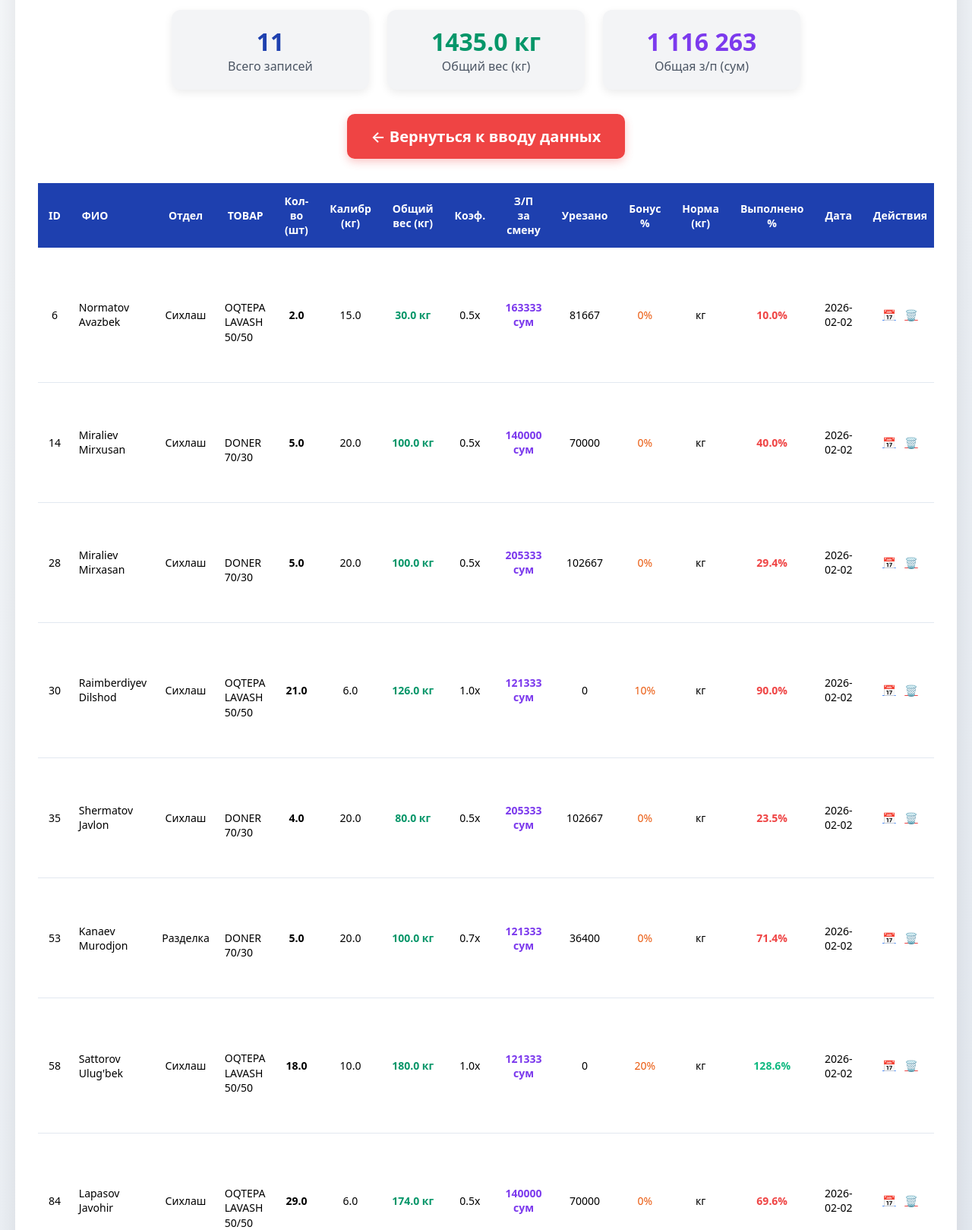
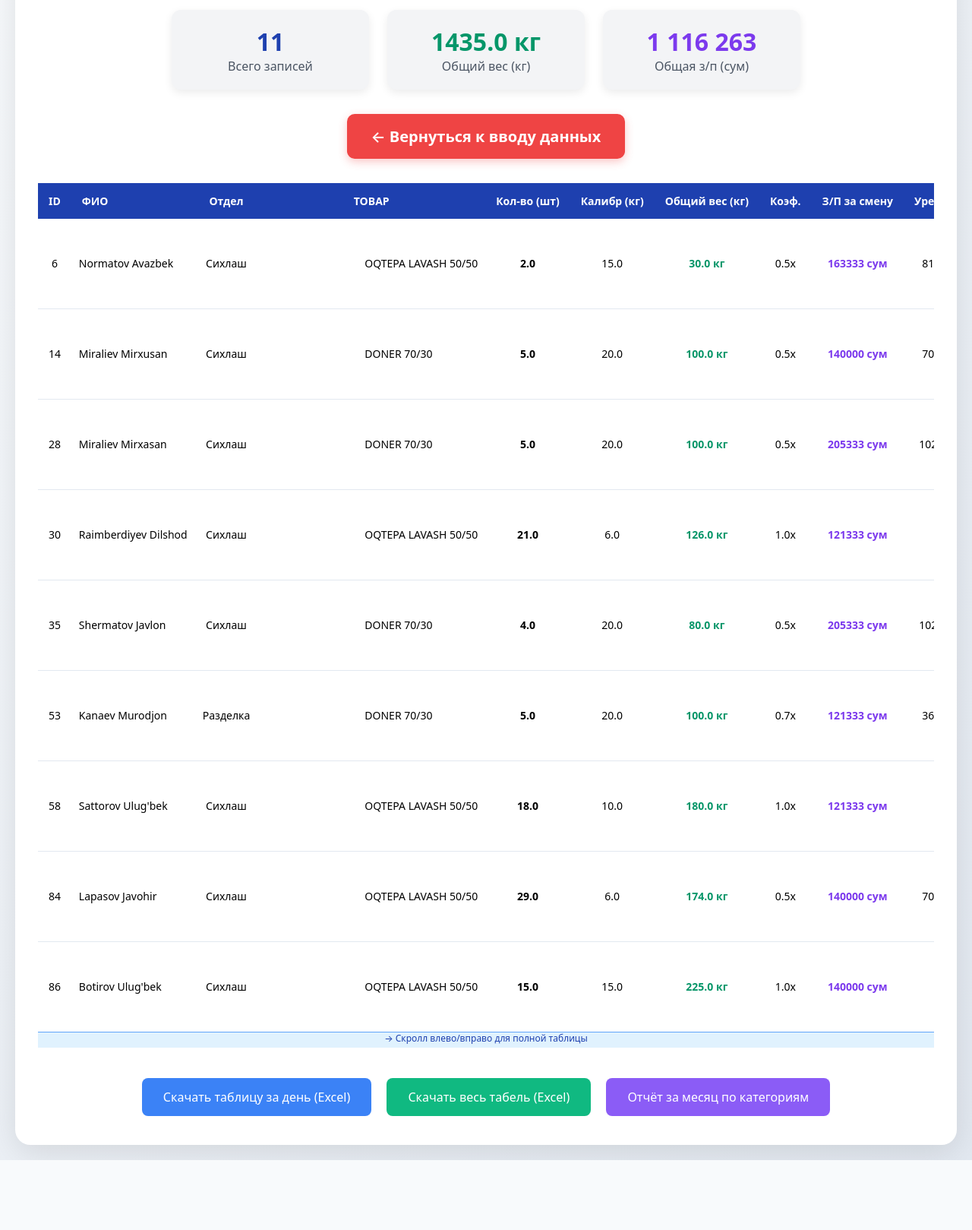
Before and after one commit to Dilmurod1985/worker-kpd, a Flask app: page /tabel in a window 1280 px wide. Shown: the part 308-1927 px from the top of the page at 76% size. After the commit the page ends 1835 px from the top, so only its background shows below. Run offline with Flask 2, Linux system fonts and the light colour scheme; data comes from the database, SQL or seed files in the repository.

Commit message:
лучшен горизонтальный скролл таблицы: плавающая полоса, красивый синий скроллбар, ограничение высоты 70vh

```diff
--- a/templates/tabel.html
+++ b/templates/tabel.html
@@ -179,6 +179,22 @@
             padding: 40px;
             font-size: 1.1em;
         }
+
+        /* Красивый скроллбар для таблицы */
+        div[style*="overflow-x:auto"]::-webkit-scrollbar {
+            height: 12px;
+        }
+        div[style*="overflow-x:auto"]::-webkit-scrollbar-track {
+            background: #f1f5f9;
+            border-radius: 6px;
+        }
+        div[style*="overflow-x:auto"]::-webkit-scrollbar-thumb {
+            background: #60a5fa;
+            border-radius: 6px;
+        }
+        div[style*="overflow-x:auto"]::-webkit-scrollbar-thumb:hover {
+            background: #3b82f6;
+        }
     </style>
 </head>
 <body>
@@ -255,8 +271,9 @@
 
             <!-- Таблица -->
     {% if has_records %}
-    <div style="overflow-x:auto;">
-        <table style="width:100%; border-collapse:collapse; font-size:14px; background:white; border-radius:12px; box-shadow:0 4px 12px rgba(0,0,0,0.08);">
+    <div style="position:relative; overflow:hidden; margin:24px 0;">
+        <div style="overflow-x:auto; max-height:70vh; scrollbar-width:thin; scrollbar-color:#60a5fa #e0f2fe;">
+            <table style="width:max-content; min-width:100%; border-collapse:collapse; font-size:14px; background:white; border-radius:12px; box-shadow:0 4px 12px rgba(0,0,0,0.08);">
                 <thead>
                     <tr style="background:#1e40af; color:white;">
                         <th style="padding:14px; text-align:center;">ID</th>
@@ -317,6 +334,14 @@
                         {% endfor %}
                     </tbody>
                 </table>
+        </div>
+
+        <!-- Плавающая полоса прокрутки внизу -->
+        <div style="position:sticky; bottom:0; left:0; right:0; height:20px; background:#e0f2fe; border-top:1px solid #60a5fa; z-index:10; pointer-events:none;">
+            <div style="position:absolute; bottom:0; left:50%; transform:translateX(-50%); color:#1e40af; font-size:12px; padding:4px;">
+                → Скролл влево/вправо для полной таблицы
+            </div>
+        </div>
     </div>
     {% else %}
     <div style="text-align:center; margin:60px 0; padding:30px; background:#f8d7da; border:1px solid #f5c6cb; border-radius:12px; color:#721c24; font-size:20px;">
```
Lines whose indentation alone changed are shown as unchanged.
